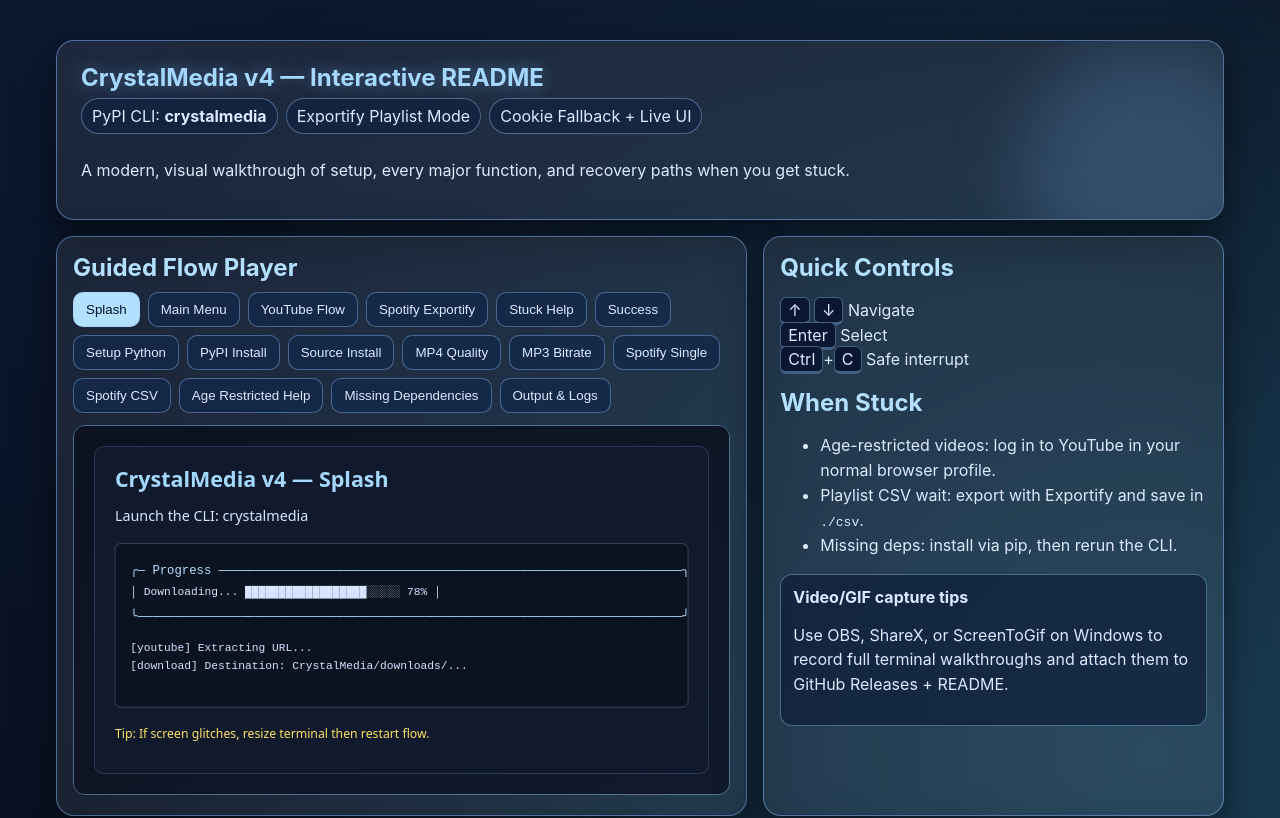
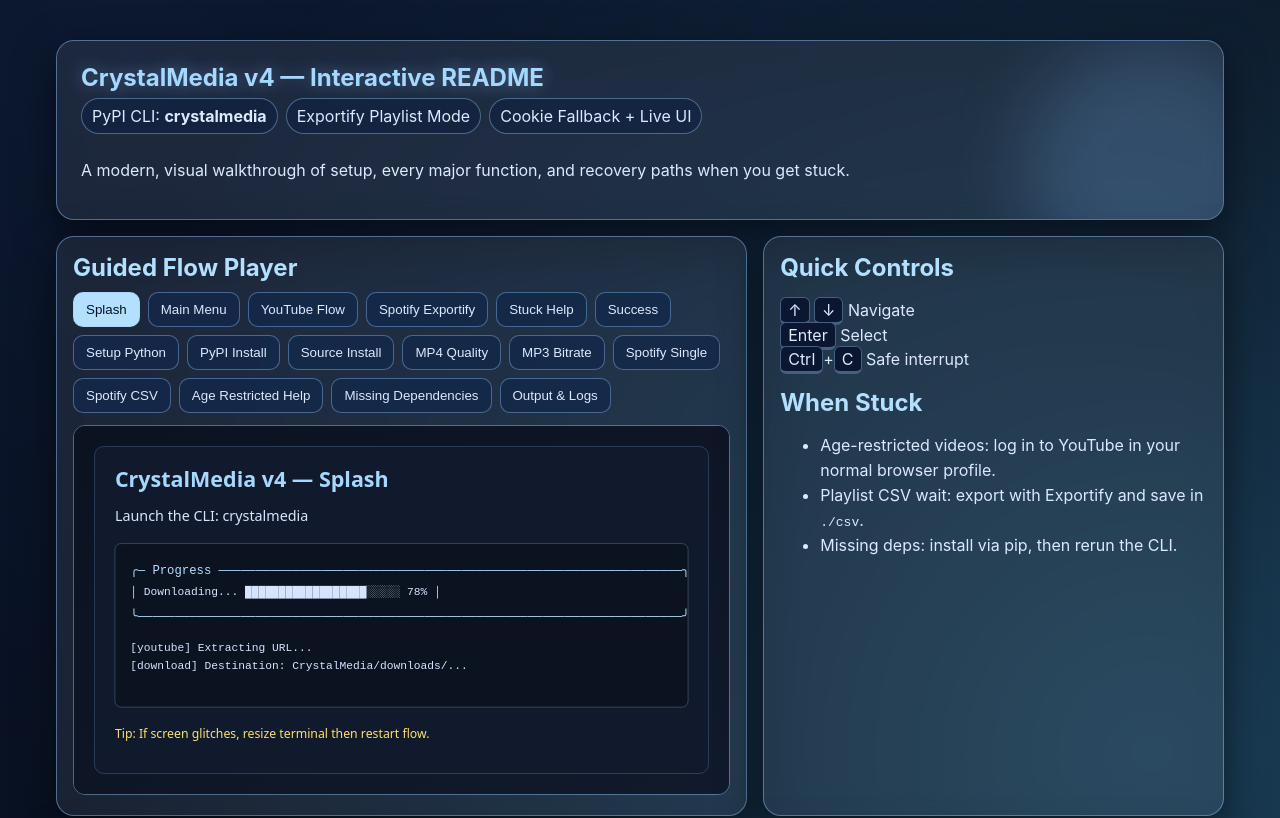
Before and after one commit to Thegamerprogrammer/CrystalMedia_Web, a plain HTML site: page docs/interactive-readme.html in a window 1280 px wide. Shown: the top 818 px of the page. Drawn offline with Linux system fonts and the light colour scheme.

Commit message:
Update interactive-readme.html

```diff
--- a/docs/interactive-readme.html
+++ b/docs/interactive-readme.html
@@ -53,10 +53,6 @@
           <li>Playlist CSV wait: export with Exportify and save in <code>./csv</code>.</li>
           <li>Missing deps: install via pip, then rerun the CLI.</li>
         </ul>
-        <div class="video-note">
-          <b>Video/GIF capture tips</b>
-          <p>Use OBS, ShareX, or ScreenToGif on Windows to record full terminal walkthroughs and attach them to GitHub Releases + README.</p>
-        </div>
       </aside>
     </section>
 
```
